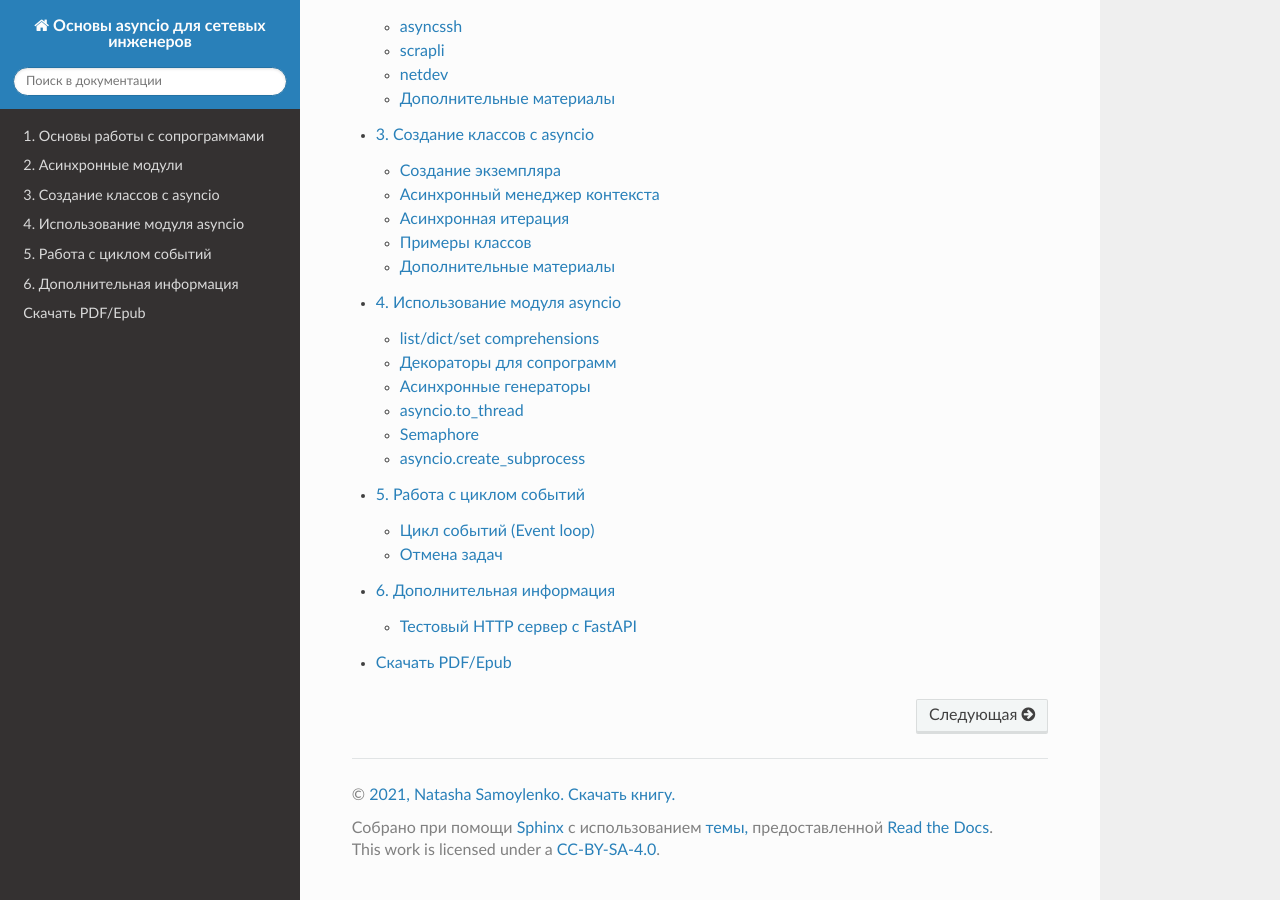
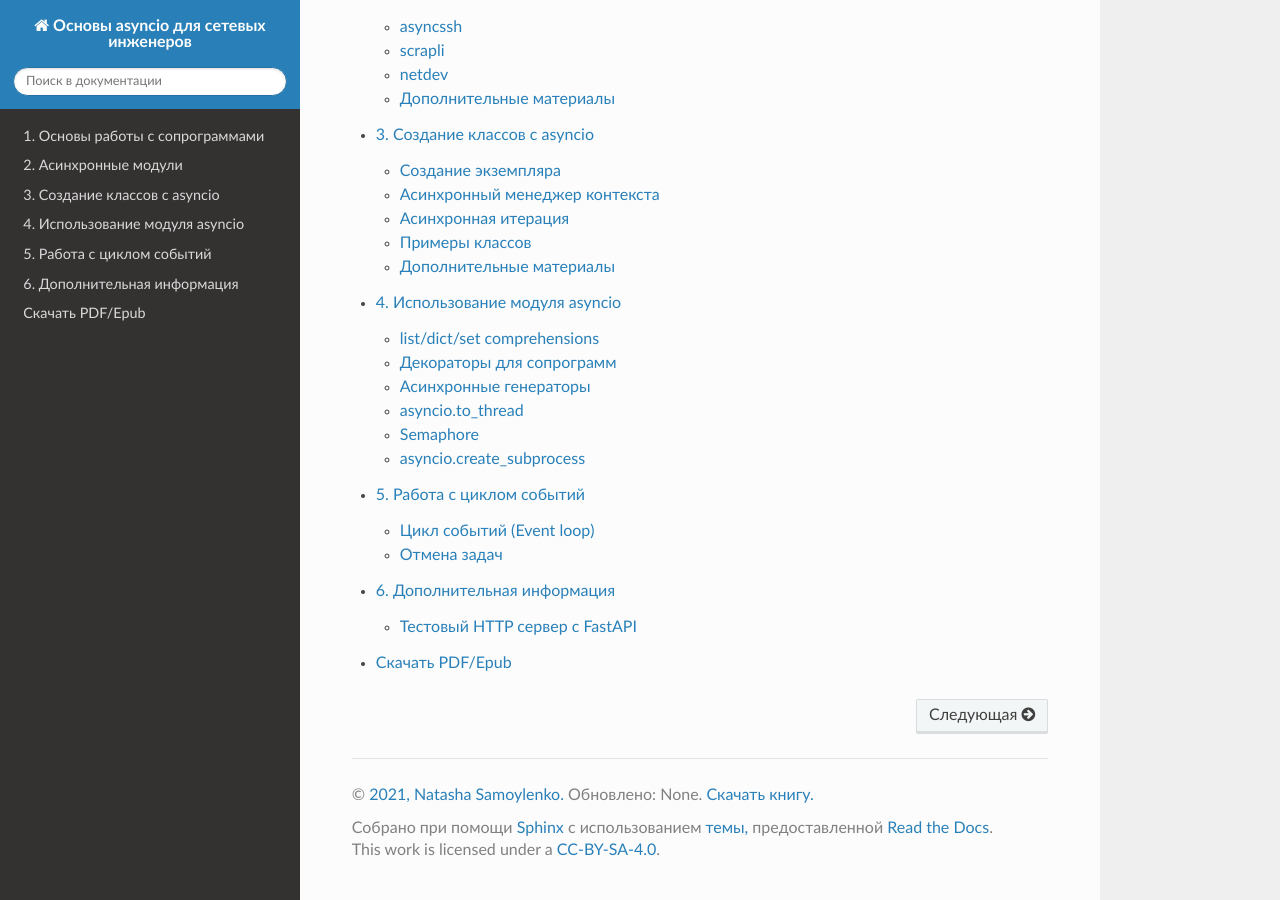
Before and after one commit to natenka/asyncpyneng-book, a Sphinx documentation site: the page built from docs/source/index.rst, in a window 1280 px wide and 900 px high, scrolled down 618 px. Built offline with Sphinx 7.4.7 and the Read the Docs theme 2.0.0, drawn with Linux system fonts in a browser that asks for light colours; pages that are not in the unit, such as notebooks, are missing from menus.

Commit message:
update footer

```diff
--- a/docs/source/_templates/footer.html
+++ b/docs/source/_templates/footer.html
@@ -24,17 +24,9 @@
         &copy; <a href="https://natenka.github.io/thanks/"> {{ copyright }}.</a>
       {%- endif %}
     {%- endif %}
-    {%- if build_id and build_url %}
-      <span class="build">
-        {# Translators: Build is a noun, not a verb #}
-        {% trans %}Build{% endtrans %}
-        <a href="{{ build_url }}">{{ build_id }}</a>.
-      </span>
-    {%- elif last_updated %}
-      <span class="lastupdated">
-        Last updated on {{ last_updated }}.
-      </span>
-    {%- endif %}
+    <span class="lastupdated">
+        {% trans last_updated=last_updated|e %}Last updated on {{ last_updated }}.{% endtrans %}
+    </span>
     <a href="https://asyncpyneng.readthedocs.io/ru/latest/download.html">Скачать книгу.</a>
     </p>
   </div>
```
